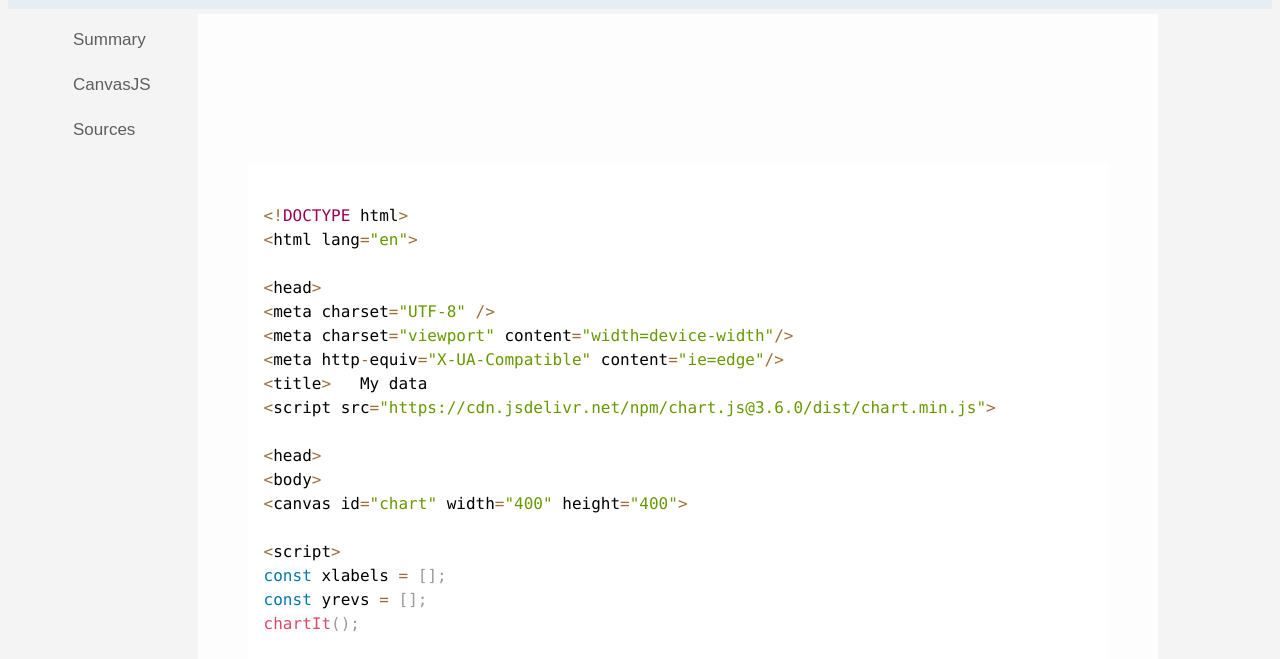
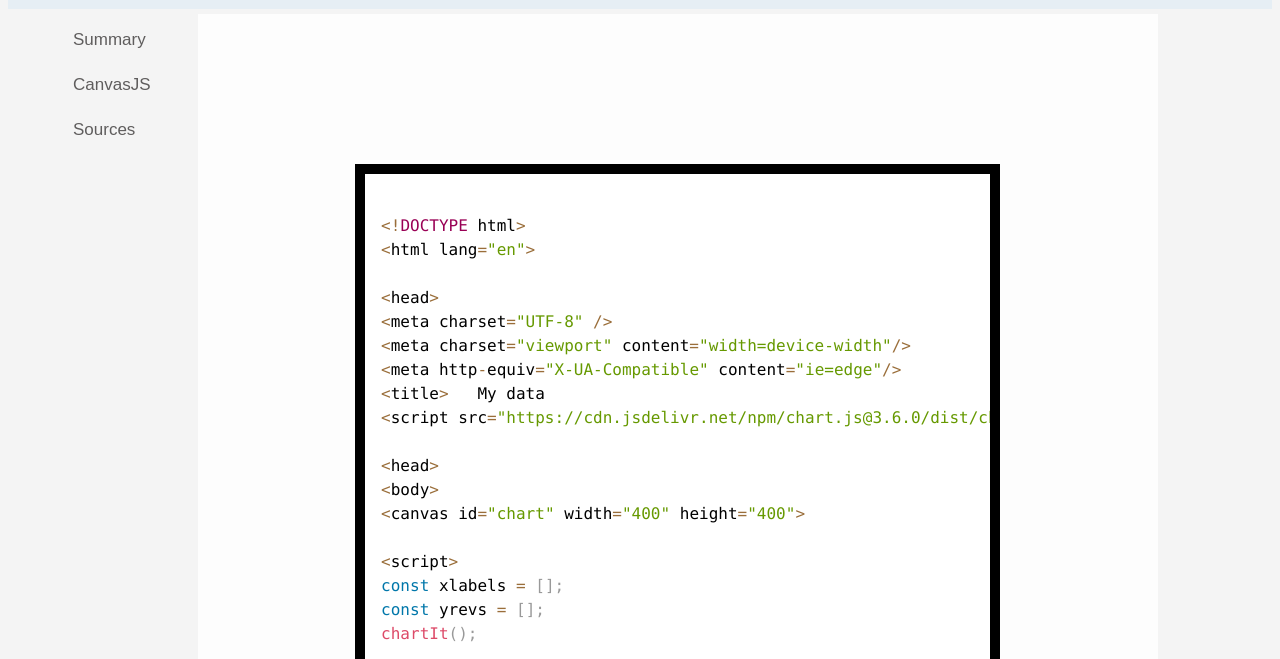
Before and after one commit to lenaviaz/LaborMarket-Covid19, a plain HTML site: page page2.html in a window 1280 px wide. Shown: the part 261-920 px from the top of the page. Drawn offline with nearby package versions, Linux system fonts and the light colour scheme.

Commit message:
centered code snipit

```diff
--- a/page2.html
+++ b/page2.html
@@ -26,7 +26,7 @@
 <div class = "box" style="height: 2000px;">
 <div class="intro">
 
-<pre style="margin-top: 0px; background-color: white;"><code class="language-javascript">
+<pre style="margin: auto; background-color: white; border: 10px solid rgb(0, 0, 0); width: 75%;"><code class="language-javascript">
 &lt;!DOCTYPE html>
 &lt;html lang="en">
 
```
